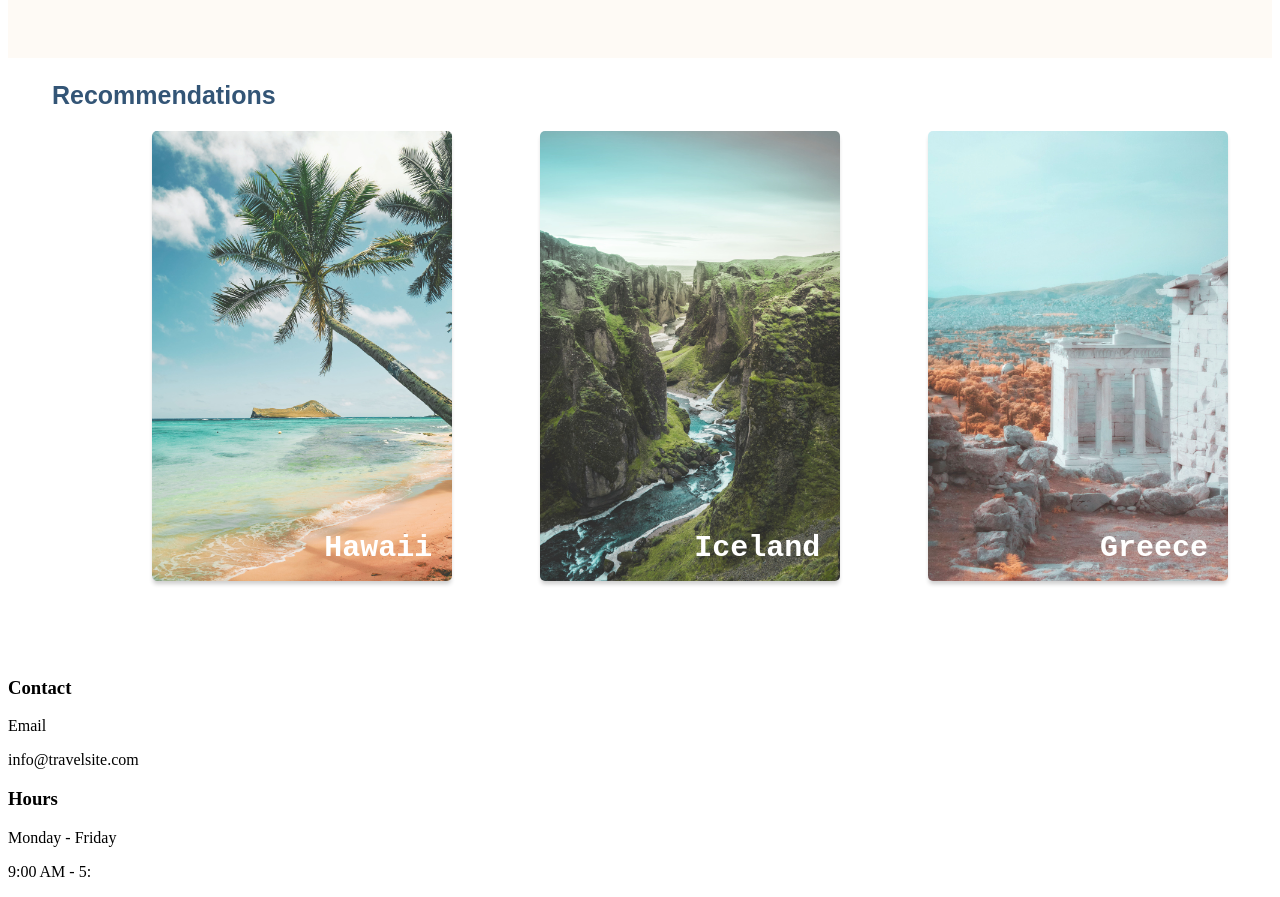
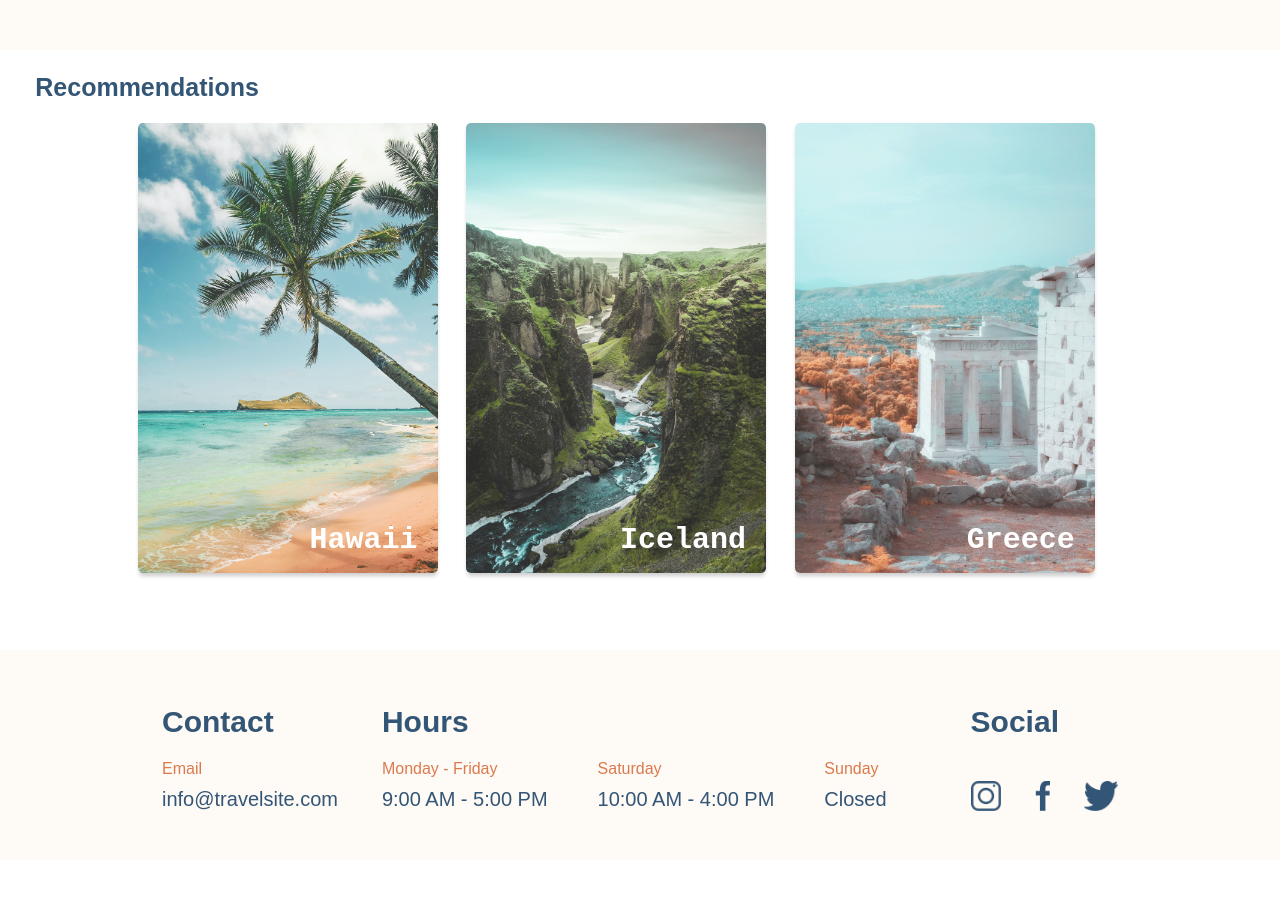
Before and after one commit to Nicholas-Zambrano/nicholas-zambrano-travelsite, a plain HTML site: page index.html in a window 1280 px wide. Shown: the part 560-1457 px from the top of the page. After the commit the page ends 1420 px from the top, so only its background shows below. Drawn offline with Linux system fonts and the light colour scheme.

Commit message:
added the footer and added functioning links

```diff
--- a/css/global.css
+++ b/css/global.css
@@ -11,14 +11,15 @@ html {
 
 body {
   font-size: 1.6rem;
+  margin: 0;
 }
 
-.nav{
+.nav {
   height: 6rem;
   display: flex;
   justify-content: space-around;
   align-items: center;
-  border: 5px black solid;
+  /* border: 5px black solid; */
   background-color: #ffffff;
 }
 
@@ -41,11 +42,87 @@ body {
   color: black;
 }
 
-
-.nav__logo{
+.nav__logo {
   font-size: 2.2rem;
   text-decoration: none;
   font-weight: bold;
   font-family: Arial, Helvetica, sans-serif;
+  color:#335576 ;
+}
+
+.footer {
+  height: 21rem;
+  width: 100%;
+  background-color: #fefaf5;
+}
+
+/* making direct parent for footer relationship which wraps */
+.footer__aligning {
+  height: 100%;
+  width: 100%;
+  display: flex;
+  justify-content: space-around;
+  margin-left: 2rem;
+}
+
+.footer__hours {
+  display: inline-flex;
+}
+
+.footer__title{
+  display: flex;
+  font-size: 2rem;
+  font-family: Arial, Helvetica, sans-serif;
   color: #335576;
+  position: relative;
+  top: 3rem;
 }
+
+.footer__link{
+  height: 3rem;
+}
+
+
+.footer__email,.footer__dates{
+  color: #DB7A4E ;
+  font-family: Arial, Helvetica, sans-serif;
+  position: relative;
+  top: 1rem;
+
+}
+
+.footer__email-address,.footer__AM-PM{
+  color: #335576 ;
+  font-size: 2rem;
+  font-family: Arial, Helvetica, sans-serif;
+
+}
+
+
+/* changed the margin between the opening times */
+.footer__times{
+  margin-right:5rem ;
+}
+
+.footer__wrap--social{
+  display: flex;
+  flex-direction: column;
+  justify-content: space-between;
+  margin-bottom: 4.5rem;
+}
+
+.footer__icons div{
+  display: inline-block;
+  margin-right: 3rem;
+}
+
+/* used modifiers */
+.footer__wrap--social{
+  position: relative;
+  right: 9rem;
+}
+
+.footer__wrap--contact{
+  position: relative;
+  left: 8rem;
+}
--- a/css/main.css
+++ b/css/main.css
@@ -68,7 +68,7 @@
 
 .recommendation__title{
     height: 92.5%;
-    width: 1%;
+
     display: flex;
     font-size: 2.5rem;
     font-family: Arial, Helvetica, sans-serif;
@@ -77,6 +77,10 @@
 
 .recommendation__location{
     position: relative;
+    margin-right: 15rem;
+    margin-left: -15vw;
+    display:flex ;
+    justify-content: center;
 }
 
 /* positions relative to its closest block */
--- a/index.html
+++ b/index.html
@@ -12,22 +12,22 @@
     <header class="header">
       <nav class="nav">
         <section class="nav__header">
-          <a class="nav__logo" href="index.html">Travel site</a>
+          <a class="nav__logo" href="/index.html">Travel site</a>
         </section>
 
         <section class="nav__pages">
           <ul class="nav__links">
             <li class="nav__item">
-              <a class="nav__link nav__link--active" href="">Home</a>
+              <a class="nav__link nav__link--active" href="/index.html">Home</a>
             </li>
             <li class="nav__item">
-              <a class="nav__link" href="">Hawaii</a>
+              <a class="nav__link" href="./pages/hawaii.html">Hawaii</a>
             </li>
             <li class="nav__item">
-              <a class="nav__link" href="">Iceland</a>
+              <a class="nav__link" href="./pages/iceland.html">Iceland</a>
             </li>
             <li class="nav__item">
-              <a class="nav__link" href="">Greece</a>
+              <a class="nav__link" href="./pages/greece.html">Greece</a>
             </li>
           </ul>
         </section>
@@ -49,7 +49,6 @@
           <img src="./assets/Images/hero.png" alt="" />
         </div>
       </section>
-
     </main>
 
     <section class="recommendation">
@@ -57,29 +56,36 @@
         <h2 class="recommendation__title">Recommendations</h2>
 
         <section class="recommendation__location">
+          <a href="./pages/hawaii.html">
           <img
             src="./assets/Images/hawaii.jpg"
             alt=""
             class="recommendation__image"
           />
+        </a>
         <h3 class="recommendation__caption">Hawaii</h3>
         </section>
 
+
         <section class="recommendation__location">
+          <a href="./pages/iceland.html">
             <img
               src="./assets/Images/iceland.jpg"
               alt=""
               class="recommendation__image"
             />
+          </a>
           <h3 class="recommendation__caption">Iceland</h3>
         </section>
 
         <section class="recommendation__location">
+          <a href="./pages/greece.html">
             <img
               src="./assets/Images/greece.jpg"
               alt=""
               class="recommendation__image"
             />
+          </a>
 
           <h3 class="recommendation__caption">Greece</h3>
         </section>
@@ -87,22 +93,69 @@
     </section>
 
     <footer class="footer">
+      <section class="footer__aligning">
 
+        <section class="footer__wrap footer__wrap--contact">
           <section class="footer__title">
-        <h3 class="footer__text"> Contact</h3>
-        <p>Email</p>
-        <p>info@travelsite.com</p>
+            <h2 class="footer__text">Contact</h2>
           </section>
 
-      <section class="footer__title" >
-        <h3 class="footer__text"> Hours</h3>
-        <p>Monday - Friday</p>
-        <p>9:00 AM - 5: </p>
+          <section class="footer__info">
+            <p class="footer__email">Email</p>
+            <p class="footer__email-address">info@travelsite.com</p>
+          </section>
+        </section>
 
+        <section class="footer__wrap">
+          <section class="footer__title">
+            <h2 class="footer__text">Hours</h2>
+          </section>
+
+          <section class="footer__hours">
+            <div class="footer__times">
+              <p class="footer__dates">Monday - Friday</p>
+              <p class="footer__AM-PM">9:00 AM - 5:00 PM</p>
+            </div>
+
+            <div class="footer__times">
+              <p class= "footer__dates">Saturday</p>
+              <p class="footer__AM-PM">10:00 AM - 4:00 PM</p>
+            </div>
+
+            <div class="footer__times">
+              <p class="footer__dates">Sunday</p>
+              <p class="footer__AM-PM">Closed</p>
+            </div>
+          </section>
+        </section>
+
+        <section class="footer__wrap  footer__wrap--social">
+          <section class="footer__title">
+            <h2 class="footer__text">Social</h2>
+          </section>
+
+          <footer class="footer__icons">
+
+          <div>
+            <a href="https://www.instagram.com">
+            <img class="footer__link" src="./assets/Icons/icon-instagram.png" alt="instagram" />
+            </a>
+          </div>
+
+          <div>
+            <a href="https://www.facebook.com">
+            <img class="footer__link" src="./assets/Icons/icon-facebook.png" alt="facebook" />
+            </a>
+          </div>
+
+          <div>
+            <a href="https://twitter.com">
+            <img  class="footer__link" src="./assets/Icons/icon-twitter.png" alt="twitter" />
+            </a>
+          </div>
+          </section>
       </section>
 
     </footer>
-
-
   </body>
 </html>
```
Also changed, not shown: pages/greece.html (+12 -0 lines), pages/hawaii.html (+11 -0 lines), pages/iceland.html (+12 -0 lines). Lines whose indentation alone changed are shown as unchanged.
